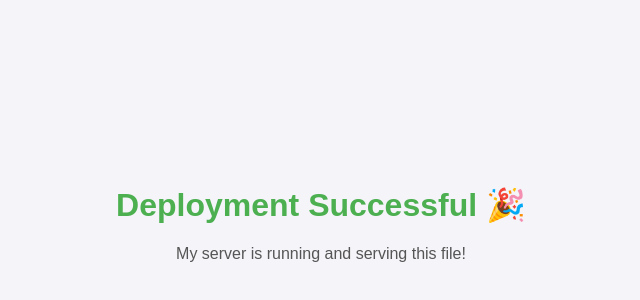
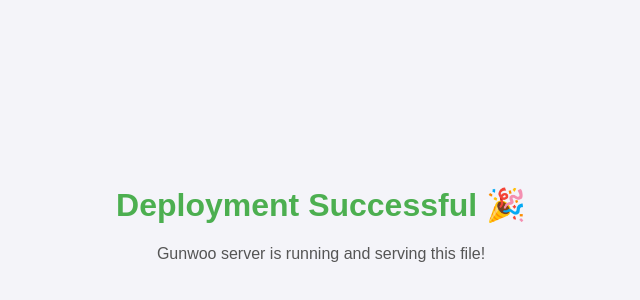
Before and after one commit to geonub/deploy_test, a website: page index.html in a window 1280 px wide. Shown: the part 178-478 px from the top of the page, 319-959 px from the left. Drawn offline with Linux system fonts and the light colour scheme.

Commit message:
pipeline test

```diff
--- a/index.html
+++ b/index.html
@@ -31,7 +31,7 @@
 <body>
     <div class="container">
         <h1> Deployment Successful 🎉</h1>
-        <p>My server is running and serving this file!</p>
+        <p>Gunwoo server is running and serving this file!</p>
     </div>
 </body>
 </html>
```
